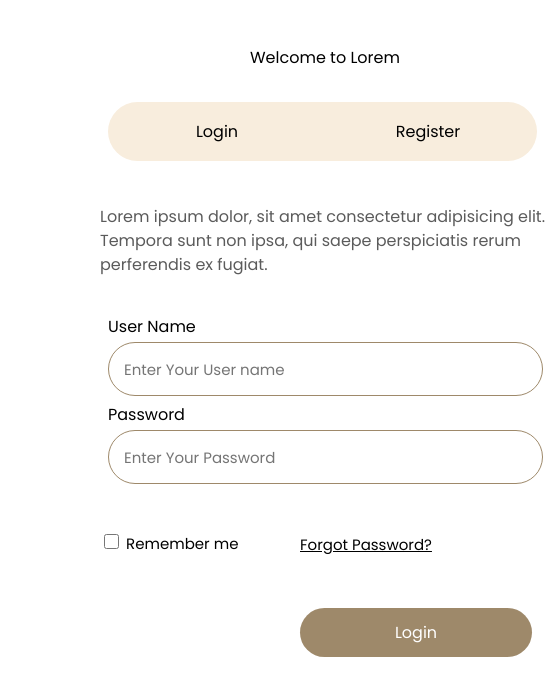
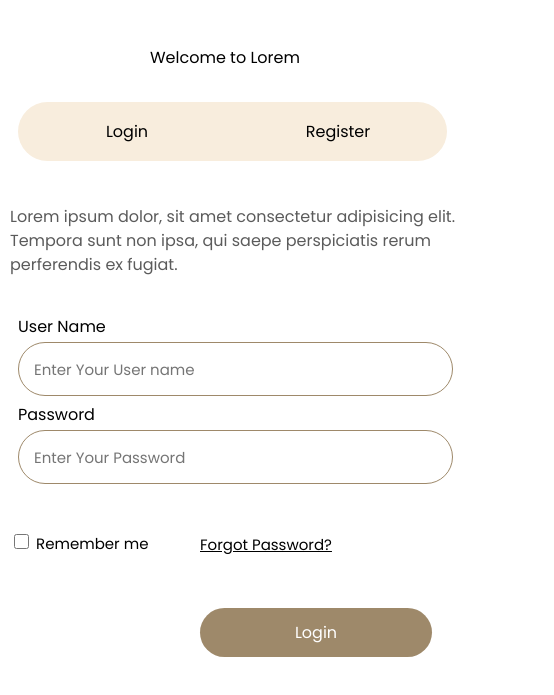
Before and after one commit to urlover00/lab11, a plain HTML site: page index.html in a window 390 px wide. Shown: the part 99-794 px from the top of the page, 554 px wide, since content can reach past the window. Drawn offline with Linux system fonts and the light colour scheme.

Commit message:
Update styles.css

```diff
--- a/css/styles.css
+++ b/css/styles.css
@@ -243,7 +243,7 @@ img {
 position: absolute;
 width: 100px;
 height: 30px;
-left: 100px;
+left: 10px;
 top: 48px;
 font-family: Poppins;
 font-style: normal;
@@ -256,7 +256,7 @@ color: #000000;
 position: absolute;
 width: 158px;
 height: 24px;
-left: 250px;
+left: 150px;
 top: 145px;
 font-family: Poppins;
 font-style: normal;
@@ -269,7 +269,7 @@ color: #000000;
 position: relative;
 width: 429px;
 height: 59px;
-left: 100px;
+left: 10px;
 top: 193px;
 background: #F8EDDD;
 border-radius: 33px;
@@ -298,7 +298,7 @@ background-color: transparent;
 position: absolute;
 width: 454px;
 height: 49px;
-left: 100px;
+left: 10px;
 top: 304px;
 
 font-family: Poppins;
@@ -314,7 +314,7 @@ color: #5B5B5B;
 position: relative;
 width: 150px;
 height: 24px;
-left: 100px;
+left: 10px;
 top: 337px;
 margin-top: 10px;
 
@@ -329,7 +329,7 @@ color: #000000;
 position: relative;
 width: 435px;
 height: 54px;
-left: 100px;
+left: 10px;
 top: 340px;
 
 background: #FFFFFF;
@@ -352,12 +352,12 @@ input[type="text"] {
 position: absolute;
 width: 20px;
 height: 20px;
-left: 100px;
+left: 10px;
 top: 547px;
 }
 .login__check {
 position: absolute;
-left: 100px;
+left: 10px;
 top: 630px;
 
 font-family: Poppins;
@@ -378,7 +378,7 @@ input#check {
 position: absolute;
 width: 150px;
 height: 18px;
-left: 300px;
+left: 200px;
 top: 635px;
 
 font-family: Poppins;
@@ -394,7 +394,7 @@ color: #000000;
 	position: absolute;
 width: 232px;
 height: 49px;
-left: 300px;
+left: 200px;
 top: 707px;
 
 background: #9E896A;
```
